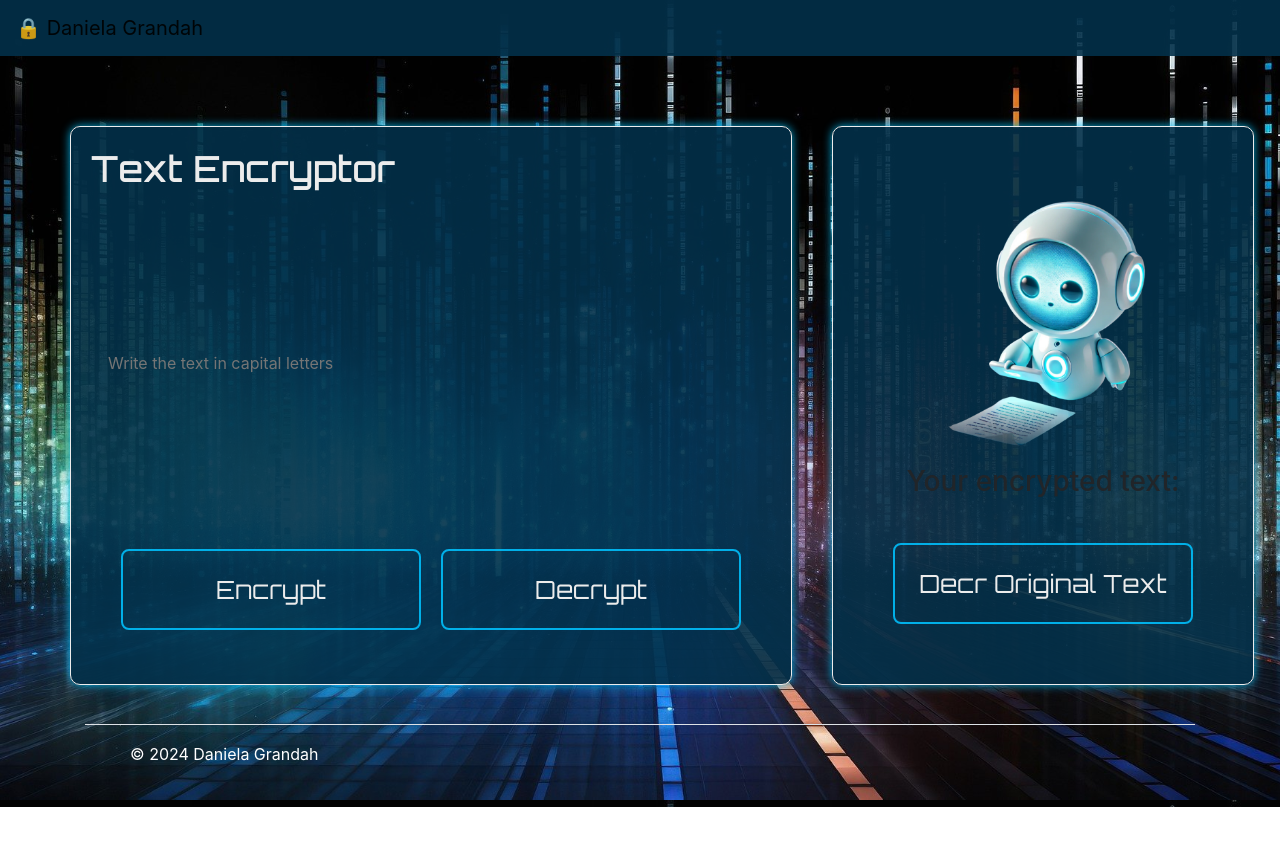
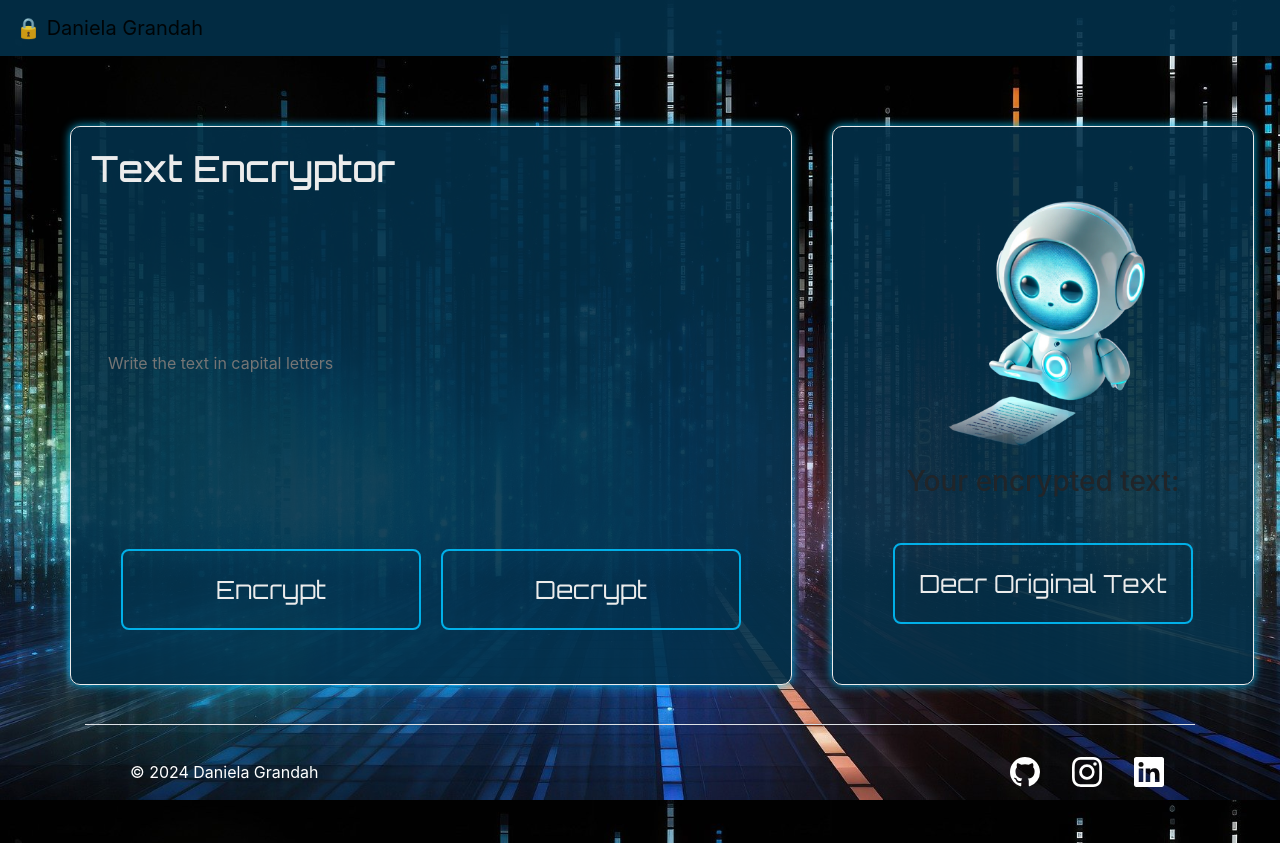
Before and after one commit to Danielagrandah/encriptadordeTexto, a plain HTML site: page index.html in a window 1280 px wide. Before the commit the page ends 807 px from the top, so only its background shows below. Drawn offline with nearby package versions, Linux system fonts and the light colour scheme.

Commit message:
adding padding to footer

```diff
--- a/index.html
+++ b/index.html
@@ -9,13 +9,15 @@
 
 </head>
 <body>
-    <!-- Image and text -->
+    <!-- Navbar -->
     <nav class="navbar navbar-light" style="background-color: hwb(202 1% 71% / 0.9)">
     <a class="navbar-brand" href="#">
          🔒  Daniela Grandah
     </a>
     </nav>
 
+    <!-- Main -->
+    <main>
         <div class="container-body">
             <div class="container-left">
                 <h1 class="orbitron-container"></h1>
@@ -34,47 +36,47 @@
                    <button onclick="textDecrypt();" href="" class="funtionbutton">Decr Original Text</button>
                </div>
 
+    </main>
+
+
     <!-- Footer -->
     </div>
         <div class="container">
-            <footer class="d-flex flex-wrap justify-content-between align-items-center py-3 my-4 border-top" >
+            <footer class="d-flex flex-wrap justify-content-between align-items-center py-3 my-4 border-top">
                 <div class="col-md-4 d-flex align-items-center">
                   <a href="/" class="mb-3 me-2 mb-md-0 text-muted text-decoration-none lh-1">
                     <svg class="bi" width="30" height="24"><use xlink:href="#bootstrap"></use></svg>
                   </a>
                   <span class="text-white">© 2024 Daniela Grandah</span>
+                </div>
 
-
-                    <ul class="nav col-md-4 justify-content-center list-unstyled d-flex">
-                        <li class="ms-3">
-                            <a href="https://github.com/Danielagrandah" target="_blank" class="text-muted">
-                                <svg width="20" height="20" fill="currentColor" class="bi bi-github" viewBox="0 0 16 16">
+                <ul class="nav col-md-4 justify-content-end list-unstyled d-flex">
+                    <li class="p-3">
+                        <a href="https://github.com/Danielagrandah" target="_blank" class="text-white" >
+                            <svg xmlns="http://www.w3.org/2000/svg" width="30" height="30" fill="currentColor" class="bi bi-github" viewBox="0 0 16 16">
                                 <!-- SVG de GitHub -->
+                                <path d="M8 0C3.58 0 0 3.58 0 8c0 3.54 2.29 6.53 5.47 7.59.4.07.55-.17.55-.38 0-.19-.01-.82-.01-1.49-2.01.37-2.53-.49-2.69-.94-.09-.23-.48-.94-.82-1.13-.28-.15-.68-.52-.01-.53.63-.01 1.08.58 1.23.82.72 1.21 1.87.87 2.33.66.07-.52.28-.87.51-1.07-1.78-.2-3.64-.89-3.64-3.95 0-.87.31-1.59.82-2.15-.08-.2-.36-1.02.08-2.12 0 0 .67-.21 2.2.82.64-.18 1.32-.27 2-.27s1.36.09 2 .27c1.53-1.04 2.2-.82 2.2-.82.44 1.1.16 1.92.08 2.12.51.56.82 1.27.82 2.15 0 3.07-1.87 3.75-3.65 3.95.29.25.54.73.54 1.48 0 1.07-.01 1.93-.01 2.2 0 .21.15.46.55.38A8.01 8.01 0 0 0 16 8c0-4.42-3.58-8-8-8"/>
                             </svg>
                         </a>
                     </li>
-                        <li class="ms-3">
-                            <a href="https://www.instagram.com/danielagrandah/?utm_source=ig_web_button_share_sheet" target="_blank" class="text-muted">
-                                <svg width="20" height="20" fill="currentColor" class="bi bi-instagram" viewBox="0 0 16 16">
+                    <li class="p-3">
+                        <a href="https://www.instagram.com/danielagrandah/?utm_source=ig_web_button_share_sheet" target="_blank" class="text-white">
+                            <svg xmlns="http://www.w3.org/2000/svg" width="30" height="30" fill="currentColor" class="bi bi-instagram" viewBox="0 0 16 16">
                                 <!-- SVG de Instagram -->
+                                <path d="M8 0C5.829 0 5.556.01 4.703.048 3.85.088 3.269.222 2.76.42a3.9 3.9 0 0 0-1.417.923A3.9 3.9 0 0 0 .42 2.76C.222 3.268.087 3.85.048 4.7.01 5.555 0 5.827 0 8.001c0 2.172.01 2.444.048 3.297.04.852.174 1.433.372 1.942.205.526.478.972.923 1.417.444.445.89.719 1.416.923.51.198 1.09.333 1.942.372C5.555 15.99 5.827 16 8 16s2.444-.01 3.298-.048c.851-.04 1.434-.174 1.943-.372a3.9 3.9 0 0 0 1.416-.923c.445-.445.718-.891.923-1.417.197-.509.332-1.09.372-1.942C15.99 10.445 16 10.173 16 8s-.01-2.445-.048-3.299c-.04-.851-.175-1.433-.372-1.941a3.9 3.9 0 0 0-.923-1.417A3.9 3.9 0 0 0 13.24.42c-.51-.198-1.092-.333-1.943-.372C10.443.01 10.172 0 7.998 0zm-.717 1.442h.718c2.136 0 2.389.007 3.232.046.78.035 1.204.166 1.486.275.373.145.64.319.92.599s.453.546.598.92c.11.281.24.705.275 1.485.039.843.047 1.096.047 3.231s-.008 2.389-.047 3.232c-.035.78-.166 1.203-.275 1.485a2.5 2.5 0 0 1-.599.919c-.28.28-.546.453-.92.598-.28.11-.704.24-1.485.276-.843.038-1.096.047-3.232.047s-2.39-.009-3.233-.047c-.78-.036-1.203-.166-1.485-.276a2.5 2.5 0 0 1-.92-.598 2.5 2.5 0 0 1-.6-.92c-.109-.281-.24-.705-.275-1.485-.038-.843-.046-1.096-.046-3.233s.008-2.388.046-3.231c.036-.78.166-1.204.276-1.486.145-.373.319-.64.599-.92s.546-.453.92-.598c.282-.11.705-.24 1.485-.276.738-.034 1.024-.044 2.515-.045zm4.988 1.328a.96.96 0 1 0 0 1.92.96.96 0 0 0 0-1.92m-4.27 1.122a4.109 4.109 0 1 0 0 8.217 4.109 4.109 0 0 0 0-8.217m0 1.441a2.667 2.667 0 1 1 0 5.334 2.667 2.667 0 0 1 0-5.334"/>
                             </svg>
                         </a>
                     </li>
-                        <li class="ms-3">
-                            <a href="https://www.linkedin.com/in/danielagrandah" target="_blank" class="text-muted">
-                                <svg width="20" height="20" fill="currentColor" class="bi bi-linkedin" viewBox="0 0 16 16">
-                                    <!-- SVG de LinkedIn -->
+                    <li class="p-3">
+                        <a href="https://www.linkedin.com/in/danielagrandah" target="_blank" class="text-white">
+                            <svg xmlns="http://www.w3.org/2000/svg" width="30" height="30" fill="currentColor" class="bi bi-linkedin" viewBox="0 0 16 16">
+                                <path d="M0 1.146C0 .513.526 0 1.175 0h13.65C15.474 0 16 .513 16 1.146v13.708c0 .633-.526 1.146-1.175 1.146H1.175C.526 16 0 15.487 0 14.854zm4.943 12.248V6.169H2.542v7.225zm-1.2-8.212c.837 0 1.358-.554 1.358-1.248-.015-.709-.52-1.248-1.342-1.248S2.4 3.226 2.4 3.934c0 .694.521 1.248 1.327 1.248zm4.908 8.212V9.359c0-.216.016-.432.08-.586.173-.431.568-.878 1.232-.878.869 0 1.216.662 1.216 1.634v3.865h2.401V9.25c0-2.22-1.184-3.252-2.764-3.252-1.274 0-1.845.7-2.165 1.193v.025h-.016l.016-.025V6.169h-2.4c.03.678 0 7.225 0 7.225z"/>
                             </svg>
                         </a>
                     </li>
                 </ul>
-                </div>
-
-
             </footer>
       </div>
-
-
     <script src="app.js">
     </script>
 </body>
```
Also changed, not shown: img/lock.png (added), img/logo.png (added). Lines whose indentation alone changed are shown as unchanged.
